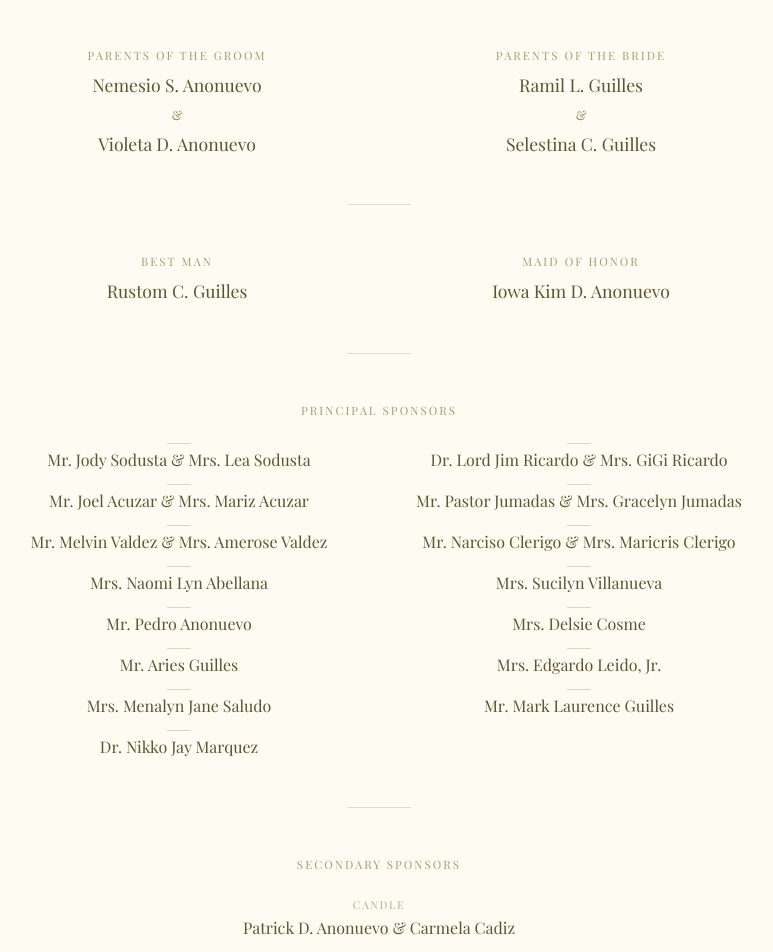
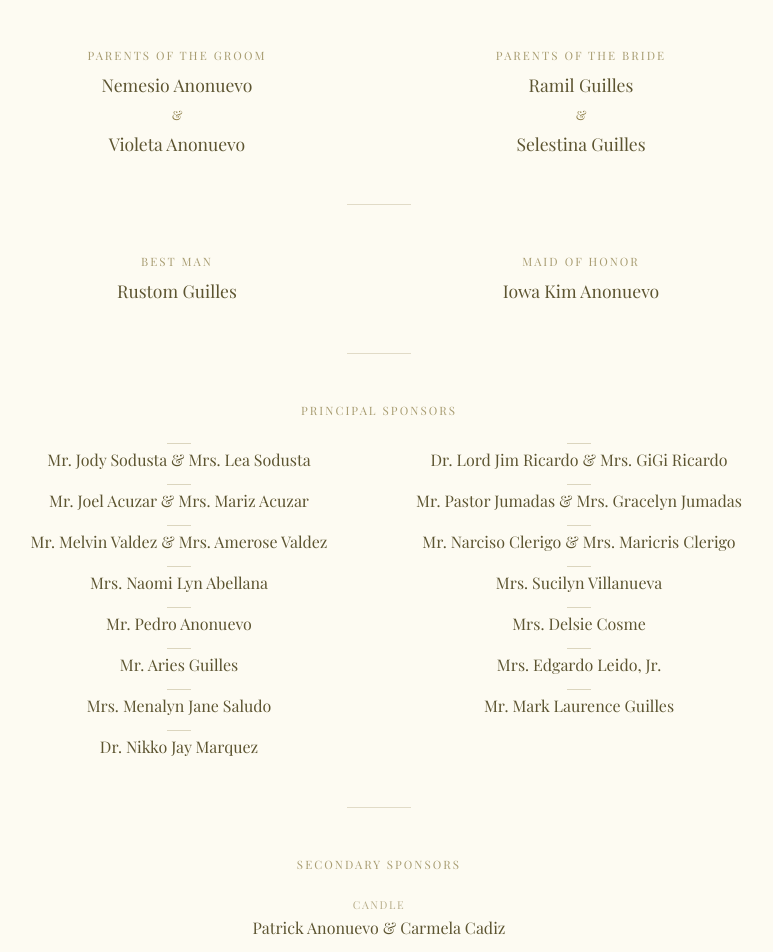
Before and after one commit to theharoldroyce/hkwedding, a Next.js app: page /main in a window 1280 px wide. Shown: the part 6660-7612 px from the top of the page, without its empty margins (261-1034 px from the left). Built offline with nearby package versions, Linux system fonts and the light colour scheme; no server answers; the database is empty.

Commit message:
08072026 update remove initials

```diff
--- a/components/wedding-main.tsx
+++ b/components/wedding-main.tsx
@@ -586,8 +586,8 @@ const PRINCIPAL_SPONSORS = [
 ];
 
 const SECONDARY_SPONSORS = [
-  { role: "Candle", names: "Patrick D. Anonuevo  &  Carmela Cadiz" },
-  { role: "Veil",   names: "Ram C. Guilles  &  Jenny Madrigal" },
+  { role: "Candle", names: "Patrick Anonuevo  &  Carmela Cadiz" },
+  { role: "Veil",   names: "Ram Guilles  &  Jenny Madrigal" },
   { role: "Cord",   names: "Jess Vincent Anonuevo  &  Kimberly Caraig" },
   { role: null,     names: "Gebriel Guilles  &  Catalyne Cosme" },
   { role: null,     names: "Alpher Cuenca  &  Tricia Anne Bernadino" },
@@ -650,15 +650,15 @@ function EntourageSection() {
         <div className="grid w-full gap-10 sm:grid-cols-2">
           <div className="flex flex-col items-center gap-2">
             <ESectionLabel>Parents of the Groom</ESectionLabel>
-            <p className="font-serif text-foreground leading-snug" style={{ fontSize: "clamp(0.95rem, 2.4vw, 1.1rem)" }}>Nemesio S. Anonuevo</p>
+            <p className="font-serif text-foreground leading-snug" style={{ fontSize: "clamp(0.95rem, 2.4vw, 1.1rem)" }}>Nemesio Anonuevo</p>
             <span className="font-serif text-muted-foreground" style={{ fontSize: "0.8rem" }}>&amp;</span>
-            <p className="font-serif text-foreground leading-snug" style={{ fontSize: "clamp(0.95rem, 2.4vw, 1.1rem)" }}>Violeta D. Anonuevo</p>
+            <p className="font-serif text-foreground leading-snug" style={{ fontSize: "clamp(0.95rem, 2.4vw, 1.1rem)" }}>Violeta Anonuevo</p>
           </div>
           <div className="flex flex-col items-center gap-2">
             <ESectionLabel>Parents of the Bride</ESectionLabel>
-            <p className="font-serif text-foreground leading-snug" style={{ fontSize: "clamp(0.95rem, 2.4vw, 1.1rem)" }}>Ramil L. Guilles</p>
+            <p className="font-serif text-foreground leading-snug" style={{ fontSize: "clamp(0.95rem, 2.4vw, 1.1rem)" }}>Ramil Guilles</p>
             <span className="font-serif text-muted-foreground" style={{ fontSize: "0.8rem" }}>&amp;</span>
-            <p className="font-serif text-foreground leading-snug" style={{ fontSize: "clamp(0.95rem, 2.4vw, 1.1rem)" }}>Selestina C. Guilles</p>
+            <p className="font-serif text-foreground leading-snug" style={{ fontSize: "clamp(0.95rem, 2.4vw, 1.1rem)" }}>Selestina Guilles</p>
           </div>
         </div>
 
@@ -668,11 +668,11 @@ function EntourageSection() {
         <div className="grid w-full gap-10 sm:grid-cols-2">
           <div className="flex flex-col items-center gap-2">
             <ESectionLabel>Best Man</ESectionLabel>
-            <p className="font-serif text-foreground" style={{ fontSize: "clamp(0.95rem, 2.4vw, 1.1rem)" }}>Rustom C. Guilles</p>
+            <p className="font-serif text-foreground" style={{ fontSize: "clamp(0.95rem, 2.4vw, 1.1rem)" }}>Rustom Guilles</p>
           </div>
           <div className="flex flex-col items-center gap-2">
             <ESectionLabel>Maid of Honor</ESectionLabel>
-            <p className="font-serif text-foreground" style={{ fontSize: "clamp(0.95rem, 2.4vw, 1.1rem)" }}>Iowa Kim D. Anonuevo</p>
+            <p className="font-serif text-foreground" style={{ fontSize: "clamp(0.95rem, 2.4vw, 1.1rem)" }}>Iowa Kim Anonuevo</p>
           </div>
         </div>
 
```
